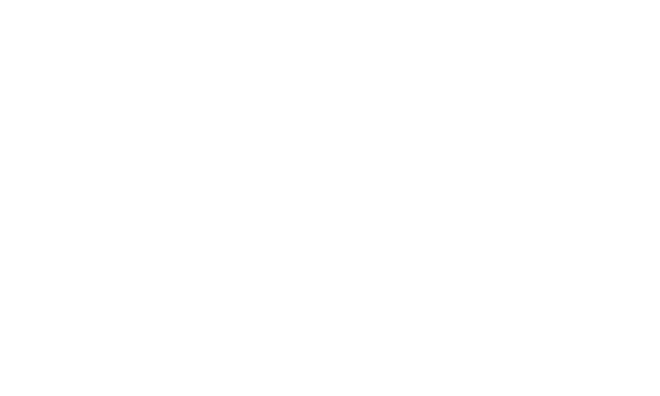
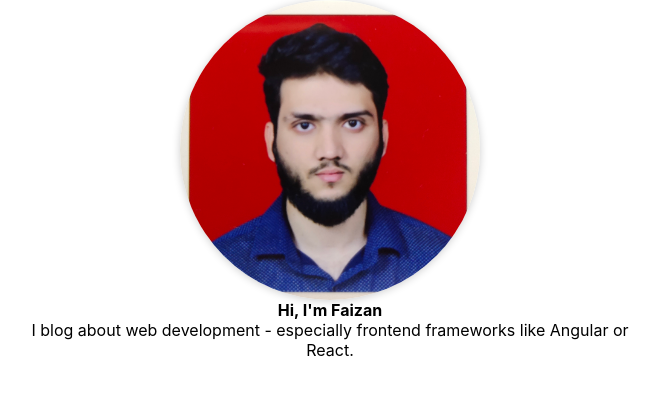
Before and after one commit to faizansayyed/my-blog-app-nextjs, a Next.js app: page / in a window 1280 px wide. Shown: the top 396 px of the page, without its empty margins (310-970 px from the left). Built offline with nearby package versions, Linux system fonts and the light colour scheme.

Commit message:
created empty hero and featured-posts cmp with styling, added hero cmp with image

```diff
--- /dev/null
+++ b/components/home-page/hero.js
@@ -0,0 +1,25 @@
+import Image from 'next/image';
+
+import classes from './hero.module.css';
+
+function Hero() {
+    return (
+        <section className={classes.hero}>
+            <div className={classes.image}>
+                <Image
+                    src='/images/site/profile_pic.jpg'
+                    alt='An image showing Faizan'
+                    width={300}
+                    height={300}
+                />
+            </div>
+            <h1>Hi, I'm Faizan</h1>
+            <p>
+                I blog about web development - especially frontend frameworks like
+                Angular or React.
+            </p>
+        </section>
+    );
+}
+
+export default Hero;
--- /dev/null
+++ b/components/home-page/hero.module.css
@@ -0,0 +1,38 @@
+.hero {
+    text-align: center;
+    background-image: linear-gradient(to bottom,
+            var(--color-grey-900),
+            var(--color-grey-800));
+    padding: var(--size-8) 0;
+}
+
+.image {
+    width: 300px;
+    height: 300px;
+    box-shadow: 0 1px 8px rgba(0, 0, 0, 0.2);
+    border-radius: 50%;
+    overflow: hidden;
+    background-color: var(--color-grey-700);
+    margin: auto;
+}
+
+.image img {
+    object-fit: cover;
+    object-position: top;
+    width: 100%;
+    height: 100%;
+}
+
+.hero h1 {
+    font-size: var(--size-16);
+    margin: var(--size-4) 0;
+    color: var(--color-grey-300);
+}
+
+.hero p {
+    font-size: var(--size-6);
+    color: var(--color-grey-200);
+    width: 90%;
+    max-width: 40rem;
+    margin: auto;
+}
--- a/pages/index.js
+++ b/pages/index.js
@@ -1,3 +1,12 @@
-function HomePage() { }
+import { Fragment } from 'react';
+import Hero from '../components/home-page/hero';
+
+function HomePage() {
+    return (
+        <Fragment>
+            <Hero />
+        </Fragment>
+    );
+}
 
 export default HomePage;
```
Also changed, not shown: components/home-page/featured-posts.module.css (added, +17 -0 lines), public/images/site/profile_pic.jpg (added).
